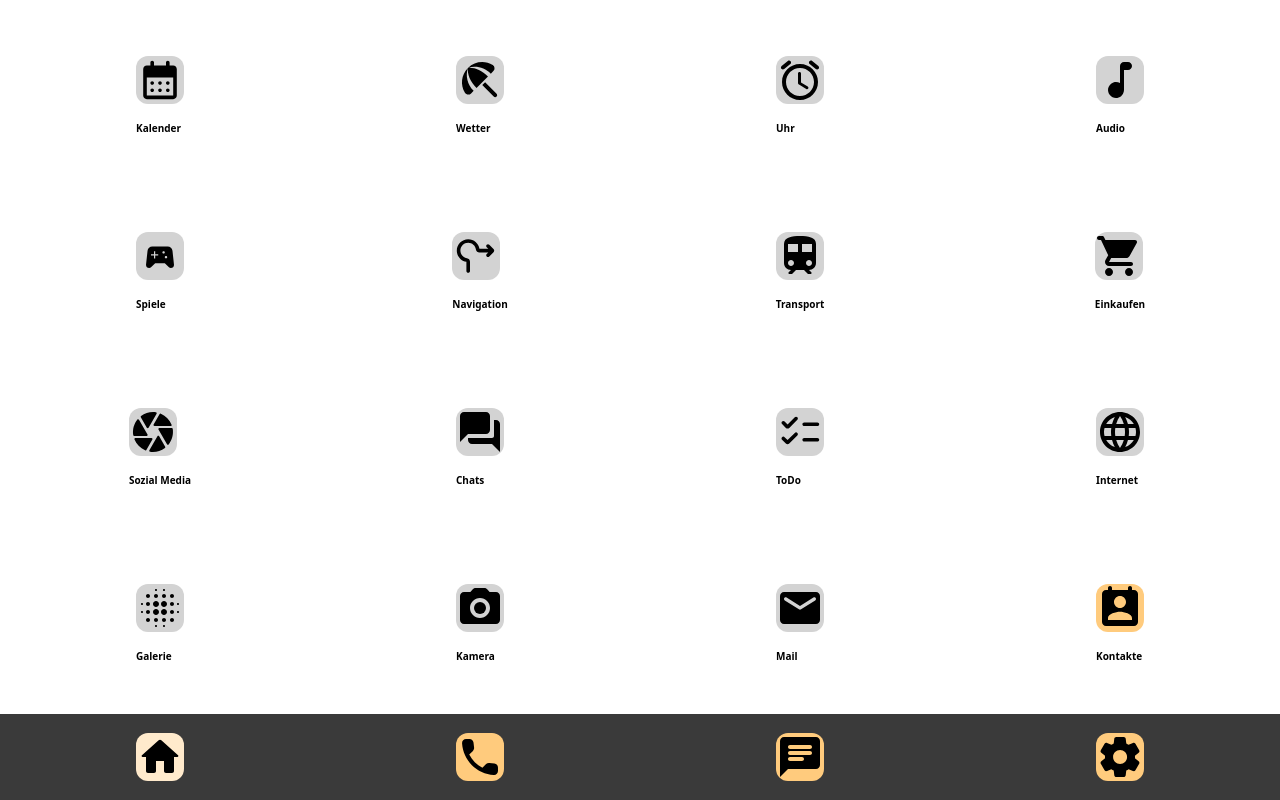
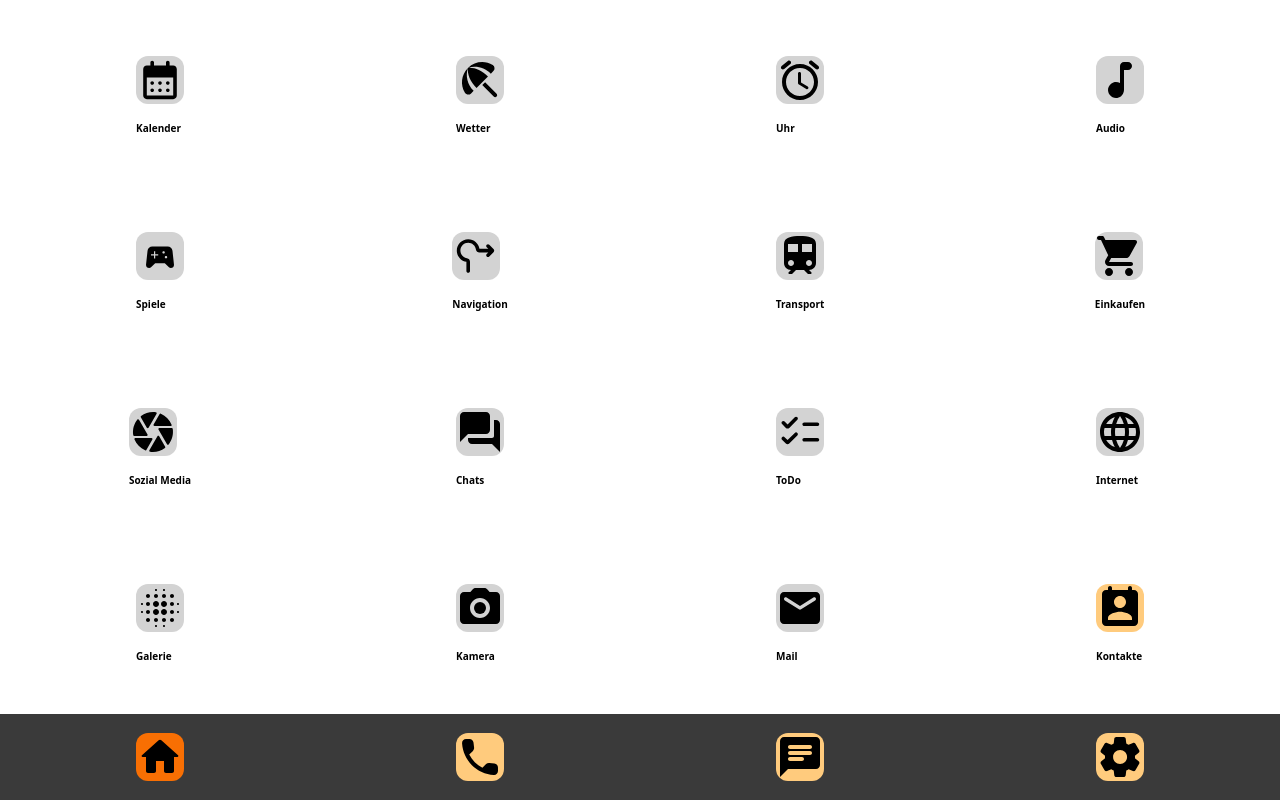
Before and after one commit to MariaRiosNavarro/mobileSimulation-propOS, a Next.js app: page / in a window 1280 px wide. Built offline with nearby package versions, Linux system fonts and the light colour scheme.

Commit message:
litle style changes

```diff
--- a/components/StyledAppContainer/index.js
+++ b/components/StyledAppContainer/index.js
@@ -17,7 +17,7 @@ const StyledSvgContainer = styled.span`
     if (props.disabled) {
       return "lightGray";
     } else if (props.selected) {
-      return "#ffeacc";
+      return "#f86f03";
     } else {
       return "#ffcb7d";
     }
```
